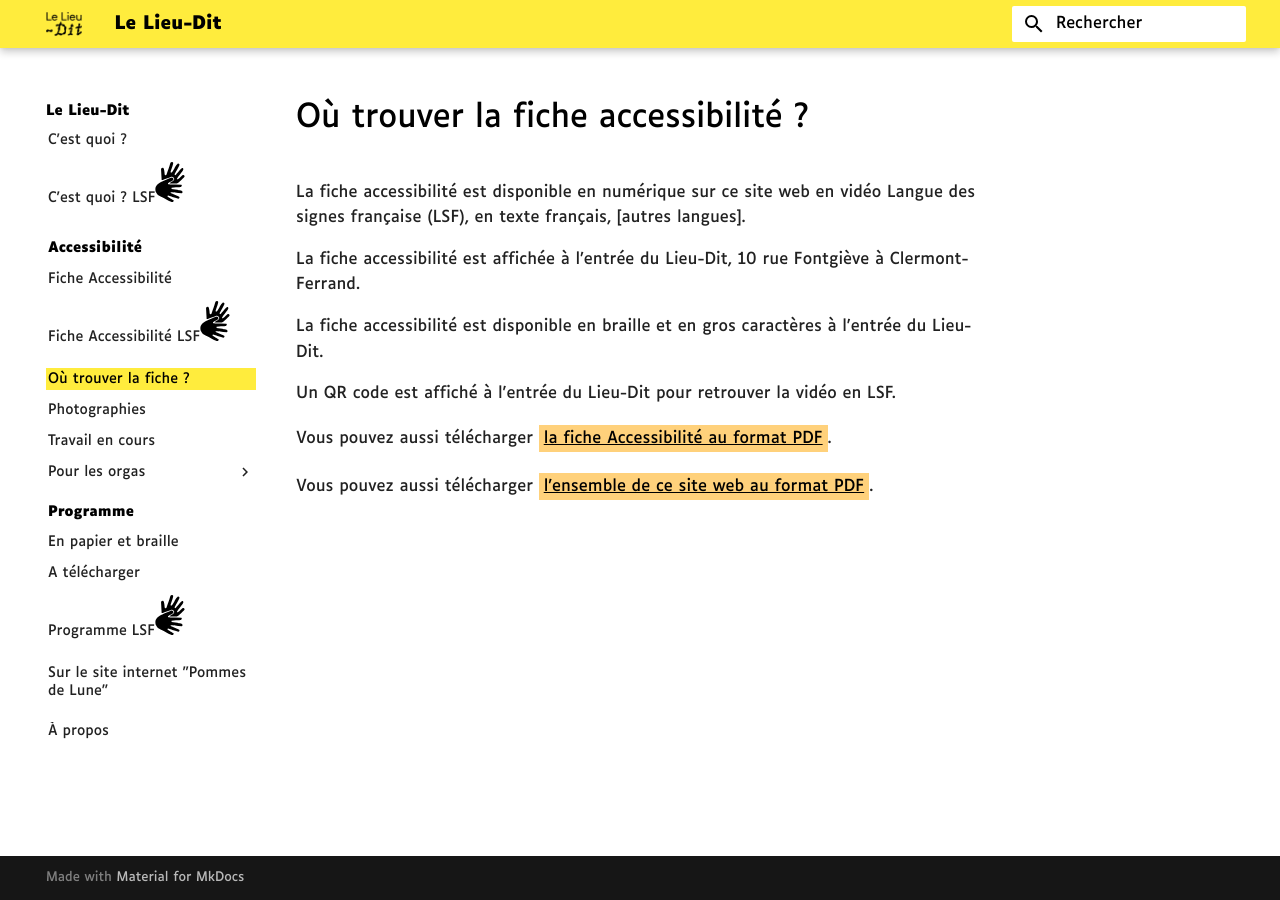
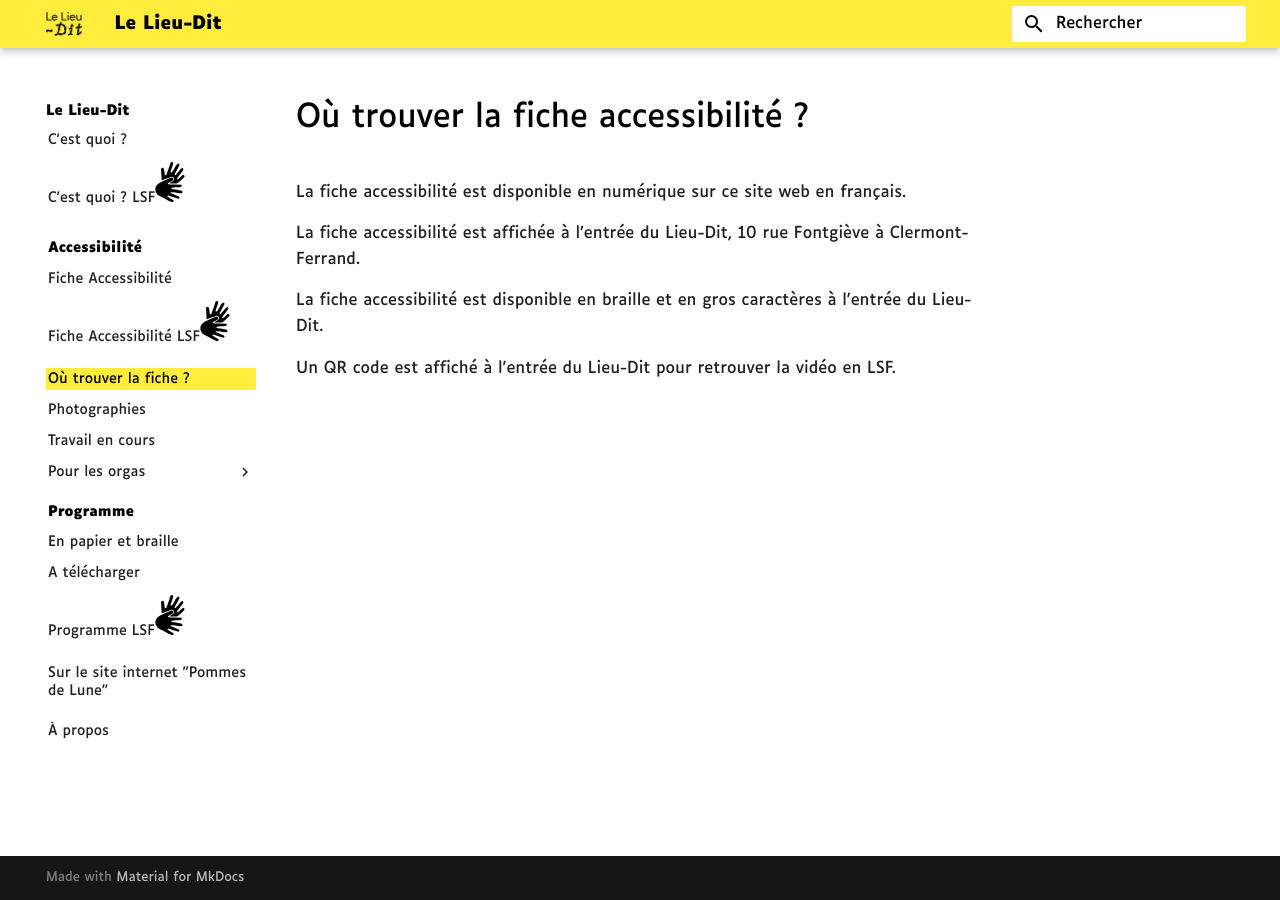
Before and after one commit to Lieu-Dit/web, an MkDocs documentation site: the page built from docs/access-infos.md, in a window 1280 px wide. Built offline with MkDocs 1.6.1 and Material for MkDocs 9.7.7, drawn with Linux system fonts in a browser that asks for light colours.

Commit message:
update fiche access infos

```diff
--- a/docs/access-infos.md
+++ b/docs/access-infos.md
@@ -1,13 +1,16 @@
 # Où trouver la fiche accessibilité ?
 
-La fiche accessibilité est disponible en numérique sur ce site web en vidéo Langue des signes française (LSF), en texte français, [autres langues].
+La fiche accessibilité est disponible en numérique sur ce site web en français.
+
+<!-- La fiche accessibilité est disponible sur ce site web en vidéo Langue des signes française (LSF). -->
+<!-- La fiche accessibilité est disponible en numérique sur ce site web en [autres langues]. -->
 
 La fiche accessibilité est affichée à l'entrée du Lieu-Dit, 10 rue Fontgiève à Clermont-Ferrand.
 
 La fiche accessibilité est disponible en braille et en gros caractères à l'entrée du Lieu-Dit.
 
 Un QR code est affiché à l'entrée du Lieu-Dit pour retrouver la vidéo en LSF.
-
+<!--
 Vous pouvez aussi télécharger [la fiche Accessibilité au format PDF]().
 
-Vous pouvez aussi télécharger [l'ensemble de ce site web au format PDF]().
+Vous pouvez aussi télécharger [l'ensemble de ce site web au format PDF](). -->
```
